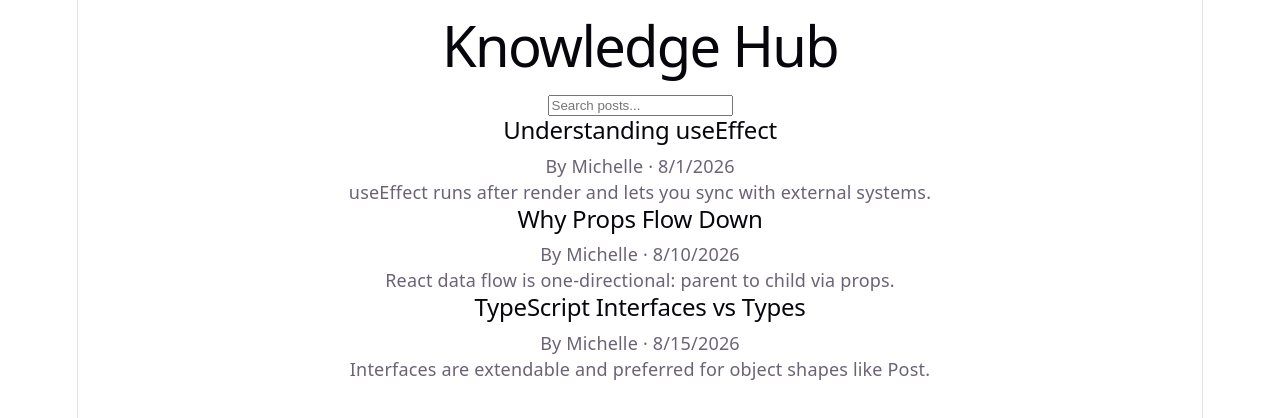
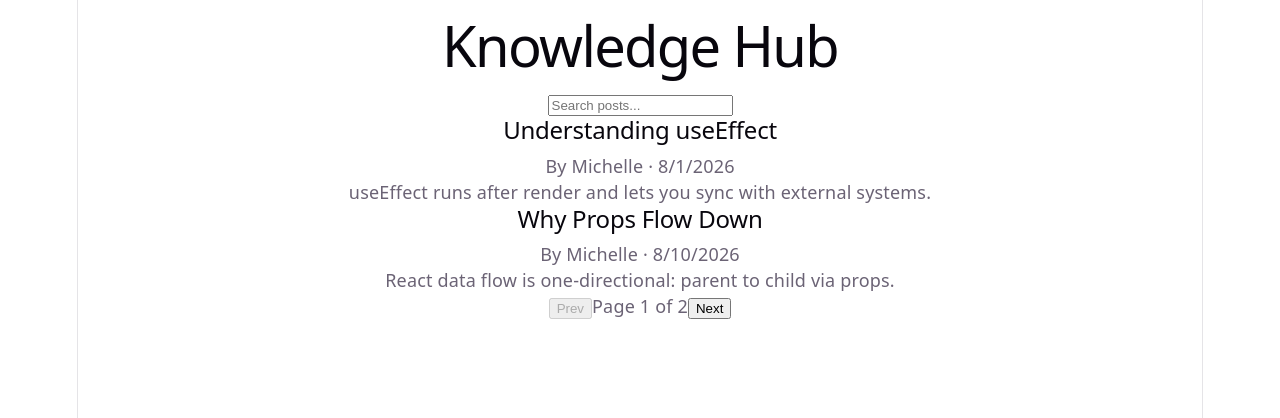
Before and after one commit to Mishiez/knowledge-hub-frontend, a React (Vite) app: page / in a window 1280 px wide. Shown: the top 418 px of the page. Built offline with nearby package versions, Linux system fonts and the light colour scheme.

Commit message:
feat: add currentPage state, derive visiblePosts/totalPages, reset page on search

```diff
--- a/src/pages/HomePage.tsx
+++ b/src/pages/HomePage.tsx
@@ -3,17 +3,20 @@ import type { Post } from '../types/post';
 import { getPosts, type Scenario } from '../services/posts';
 import PostList from '../components/PostList/PostList';
 import SearchBar from '../components/SearchBar/SearchBar';
+import Pagination from '../components/Pagination/Pagination';
 import LoadingState from '../components/states/LoadingState';
 import EmptyState from '../components/states/EmptyState';
 import ErrorState from '../components/states/ErrorState';
 
 const DEV_SCENARIO: Scenario = 'success';
+const PAGE_SIZE = 2; // small on purpose, so pagination is actually testable with 3 mock posts
 
 function HomePage() {
   const [posts, setPosts] = useState<Post[]>([]);
   const [loading, setLoading] = useState<boolean>(true);
   const [error, setError] = useState<boolean>(false);
   const [searchTerm, setSearchTerm] = useState<string>('');
+  const [currentPage, setCurrentPage] = useState<number>(1);
 
   const loadPosts = useCallback(() => {
     setLoading(true);
@@ -35,8 +38,6 @@ function HomePage() {
     loadPosts();
   }, [loadPosts]);
 
-  // Derived — not stored in state. Recalculated on every render from
-  // posts + searchTerm, so it's always in sync with both.
   const filteredPosts = posts.filter((post) => {
     const term = searchTerm.toLowerCase();
     return (
@@ -45,16 +46,35 @@ function HomePage() {
     );
   });
 
+  const totalPages = Math.max(1, Math.ceil(filteredPosts.length / PAGE_SIZE));
+
+  const visiblePosts = filteredPosts.slice(
+    (currentPage - 1) * PAGE_SIZE,
+    currentPage * PAGE_SIZE
+  );
+
+  function handleSearchChange(value: string) {
+    setSearchTerm(value);
+    setCurrentPage(1); // new search = new result set, page 1 makes sense again
+  }
+
   return (
     <div className="home-page">
       <h1>Knowledge Hub</h1>
-      <SearchBar value={searchTerm} onChange={setSearchTerm} />
+      <SearchBar value={searchTerm} onChange={handleSearchChange} />
 
       {loading && <LoadingState />}
       {!loading && error && <ErrorState onRetry={loadPosts} />}
       {!loading && !error && filteredPosts.length === 0 && <EmptyState />}
       {!loading && !error && filteredPosts.length > 0 && (
-        <PostList posts={filteredPosts} />
+        <>
+          <PostList posts={visiblePosts} />
+          <Pagination
+            currentPage={currentPage}
+            totalPages={totalPages}
+            onPageChange={setCurrentPage}
+          />
+        </>
       )}
     </div>
   );
```
